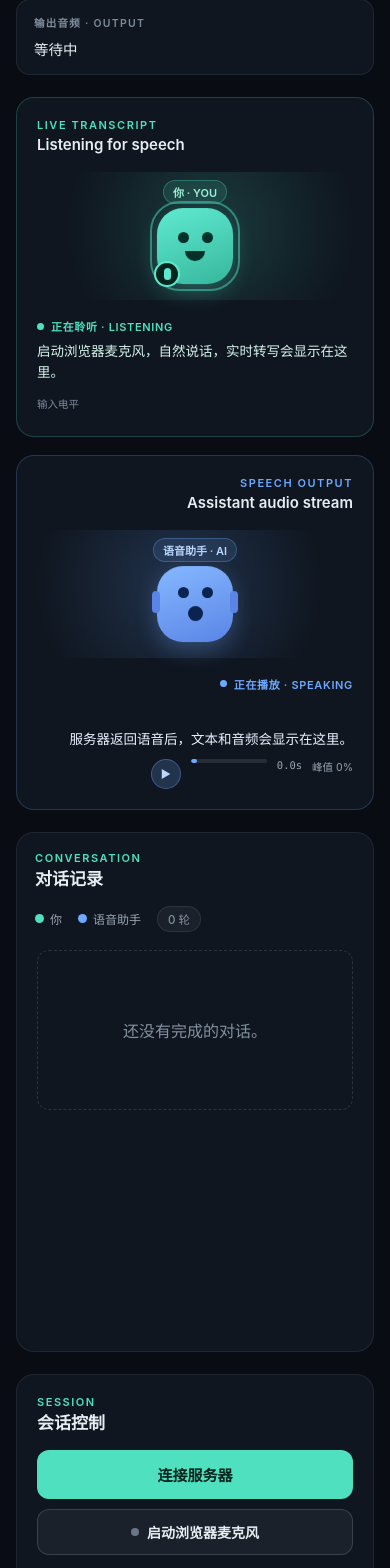
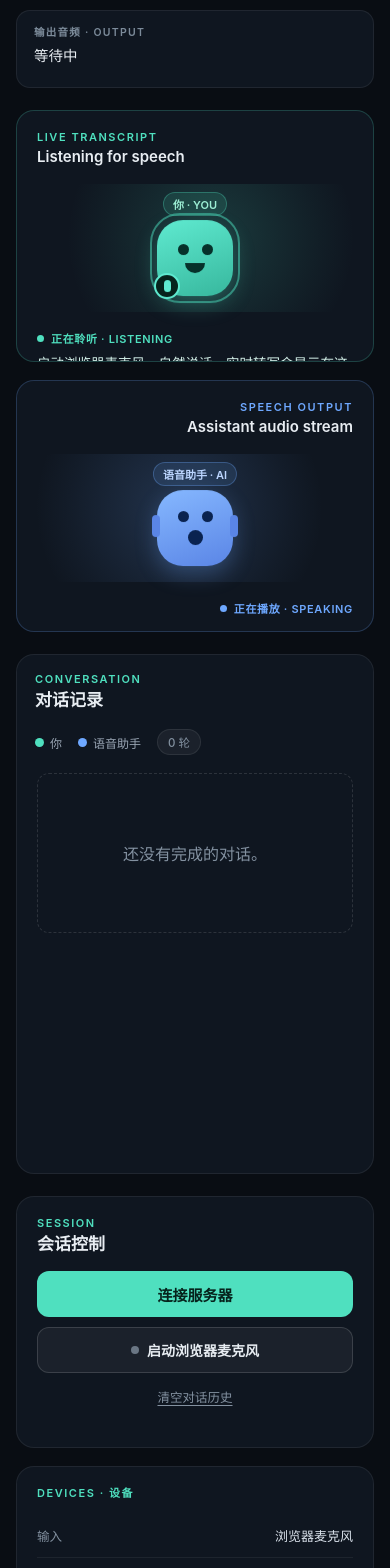
Before and after one commit to Zephyrsz/thor_server, a Next.js app in the folder pj_sts_demo/frontend/: page / in a window 390 px wide. Shown: the part 429-1997 px from the top of the page. Built offline with nearby package versions, Linux system fonts and the light colour scheme.

Commit message:
Stabilize multilingual layout heights

```diff
--- a/pj_sts_demo/frontend/app/globals.css
+++ b/pj_sts_demo/frontend/app/globals.css
@@ -222,12 +222,14 @@ audio {
 .status-strip {
   display: grid;
   grid-template-columns: repeat(auto-fit, minmax(200px, 1fr));
+  grid-auto-rows: 78px;
   gap: 14px;
   margin-top: 30px;
 }
 
 .metric-card {
   min-width: 0;
+  height: 78px;
   padding: 15px 17px;
   border: 1px solid var(--line);
   border-radius: 14px;
@@ -239,7 +241,11 @@ audio {
   font-size: 10.5px;
   font-weight: 600;
   letter-spacing: 0.12em;
+  line-height: 13px;
+  overflow: hidden;
+  text-overflow: ellipsis;
   text-transform: uppercase;
+  white-space: nowrap;
 }
 
 .metric-card strong {
@@ -249,6 +255,7 @@ audio {
   color: var(--text);
   font-size: 14.5px;
   font-weight: 500;
+  line-height: 17px;
   text-overflow: ellipsis;
   white-space: nowrap;
 }
@@ -297,6 +304,7 @@ audio {
 .live-card {
   position: relative;
   overflow: hidden;
+  height: 252px;
   min-height: 220px;
   padding: 20px;
 }
@@ -318,6 +326,16 @@ audio {
   gap: 16px;
 }
 
+.card-head {
+  min-height: 35px;
+}
+
+.card-head > div,
+.conversation-head > div,
+.side-head-row > div {
+  min-width: 0;
+}
+
 .card-head p,
 .conversation-head p,
 .side-panel > p,
@@ -327,7 +345,11 @@ audio {
   font-size: 11px;
   font-weight: 600;
   letter-spacing: 0.14em;
+  line-height: 13px;
+  overflow: hidden;
   text-transform: uppercase;
+  text-overflow: ellipsis;
+  white-space: nowrap;
 }
 
 .live-card-assistant .card-head p {
@@ -349,6 +371,9 @@ audio {
   font-size: 15px;
   font-weight: 600;
   line-height: 1.2;
+  overflow: hidden;
+  text-overflow: ellipsis;
+  white-space: nowrap;
 }
 
 .conversation-head h2,
@@ -381,6 +406,7 @@ audio {
   grid-template-columns: 112px minmax(0, 1fr);
   align-items: center;
   gap: 18px;
+  height: 156px;
   margin-top: 18px;
 }
 
@@ -442,6 +468,8 @@ audio {
 
 .live-copy p {
   margin-top: 7px;
+  height: 61px;
+  overflow-y: auto;
   color: #d7f4ec;
   font-size: 13.5px;
   line-height: 1.5;
@@ -483,13 +511,19 @@ audio {
   display: flex;
   align-items: center;
   gap: 7px;
+  min-height: 14px;
+  max-width: 100%;
+  overflow: hidden;
   color: var(--user);
   font-size: 11px;
   font-weight: 600;
   letter-spacing: 0.06em;
+  text-overflow: ellipsis;
+  white-space: nowrap;
 }
 
 .state-line span {
+  flex-shrink: 0;
   width: 7px;
   height: 7px;
   border-radius: 50%;
@@ -716,22 +750,32 @@ audio {
   padding: 22px 24px 12px;
 }
 
+.conversation-head {
+  min-height: 38px;
+}
+
 .legend-row {
   display: flex;
   align-items: center;
   gap: 16px;
-  flex-wrap: wrap;
+  min-width: 0;
+  flex-wrap: nowrap;
 }
 
 .legend-row span {
   display: flex;
   align-items: center;
   gap: 6px;
+  min-width: 0;
+  overflow: hidden;
   color: #9aa6b4;
   font-size: 12px;
+  text-overflow: ellipsis;
+  white-space: nowrap;
 }
 
 .legend-row i {
+  flex-shrink: 0;
   width: 9px;
   height: 9px;
   border-radius: 50%;
@@ -746,6 +790,7 @@ audio {
 }
 
 .legend-row strong {
+  flex-shrink: 0;
   padding: 4px 10px;
   border: 1px solid rgba(255, 255, 255, 0.08);
   border-radius: 999px;
@@ -858,32 +903,41 @@ audio {
   padding: 20px;
 }
 
+.session-panel {
+  min-height: 252px;
+}
+
 .session-panel h2 {
+  height: 21px;
   margin-bottom: 16px;
 }
 
 .primary-action,
 .secondary-action {
+  display: flex;
+  height: 46px;
+  min-width: 0;
   width: 100%;
   cursor: pointer;
+  align-items: center;
+  justify-content: center;
   border-radius: 12px;
   font-weight: 700;
+  overflow: hidden;
+  padding: 0 14px;
+  text-overflow: ellipsis;
+  white-space: nowrap;
 }
 
 .primary-action {
-  padding: 14px;
   background: var(--user);
   color: #06231c;
   font-size: 15px;
 }
 
 .secondary-action {
-  display: flex;
-  align-items: center;
-  justify-content: center;
   gap: 8px;
   margin-top: 10px;
-  padding: 12px;
   border: 1px solid var(--line-strong);
   background: rgba(255, 255, 255, 0.05);
   color: var(--text);
@@ -891,6 +945,7 @@ audio {
 }
 
 .action-dot {
+  flex-shrink: 0;
   width: 8px;
   height: 8px;
   border-radius: 50%;
@@ -903,19 +958,26 @@ audio {
 
 .weak-action {
   display: block;
+  height: 19px;
+  max-width: 100%;
   margin: 14px auto 0;
   cursor: pointer;
   background: transparent;
   color: var(--text-muted);
   font-size: 12.5px;
+  line-height: 19px;
+  overflow: hidden;
+  text-overflow: ellipsis;
   text-decoration: underline;
   text-underline-offset: 3px;
+  white-space: nowrap;
 }
 
 .side-alert {
   display: grid;
   gap: 4px;
   margin-top: 14px;
+  min-height: 58px;
   padding: 10px 12px;
   border: 1px solid rgba(251, 191, 36, 0.22);
   border-radius: 10px;
@@ -935,12 +997,18 @@ audio {
   line-height: 1.4;
 }
 
+.devices-panel {
+  min-height: 157px;
+}
+
 .devices-panel > p {
+  height: 13px;
   margin-bottom: 14px;
 }
 
 .device-row {
   display: flex;
+  min-height: 44px;
   align-items: center;
   justify-content: space-between;
   gap: 12px;
@@ -953,24 +1021,35 @@ audio {
 }
 
 .device-row span {
+  flex-shrink: 0;
   color: var(--text-muted);
   font-size: 12.5px;
+  white-space: nowrap;
 }
 
 .device-row strong {
+  min-width: 0;
+  overflow: hidden;
   color: #dbe3ec;
   font-size: 13px;
   font-weight: 500;
   text-align: right;
+  text-overflow: ellipsis;
+  white-space: nowrap;
 }
 
 .side-head-row > span {
+  flex-shrink: 0;
+  max-width: 132px;
+  overflow: hidden;
   padding: 3px 9px;
   border: 1px solid rgba(255, 255, 255, 0.08);
   border-radius: 999px;
   background: rgba(255, 255, 255, 0.05);
   color: var(--text-muted);
   font-size: 11px;
+  text-overflow: ellipsis;
+  white-space: nowrap;
 }
 
 .instructions-panel textarea {
@@ -993,6 +1072,7 @@ audio {
 
 .collapse-panel > button {
   display: flex;
+  height: 60px;
   width: 100%;
   cursor: pointer;
   align-items: center;
@@ -1000,12 +1080,20 @@ audio {
   gap: 16px;
   background: transparent;
   color: var(--text);
-  padding: 18px 20px;
+  padding: 0 20px;
   font-size: 14.5px;
   font-weight: 600;
 }
 
+.collapse-panel > button > span {
+  min-width: 0;
+  overflow: hidden;
+  text-overflow: ellipsis;
+  white-space: nowrap;
+}
+
 .collapse-panel > button > span:last-child {
+  flex-shrink: 0;
   color: var(--text-muted);
   font-size: 13px;
 }
@@ -1230,6 +1318,15 @@ audio {
     flex-direction: column;
   }
 
+  .conversation-head {
+    height: 82px;
+    flex-shrink: 0;
+  }
+
+  .conversation-head .legend-row {
+    width: 100%;
+  }
+
   .live-card-assistant .card-head {
     align-items: flex-end;
   }
```
